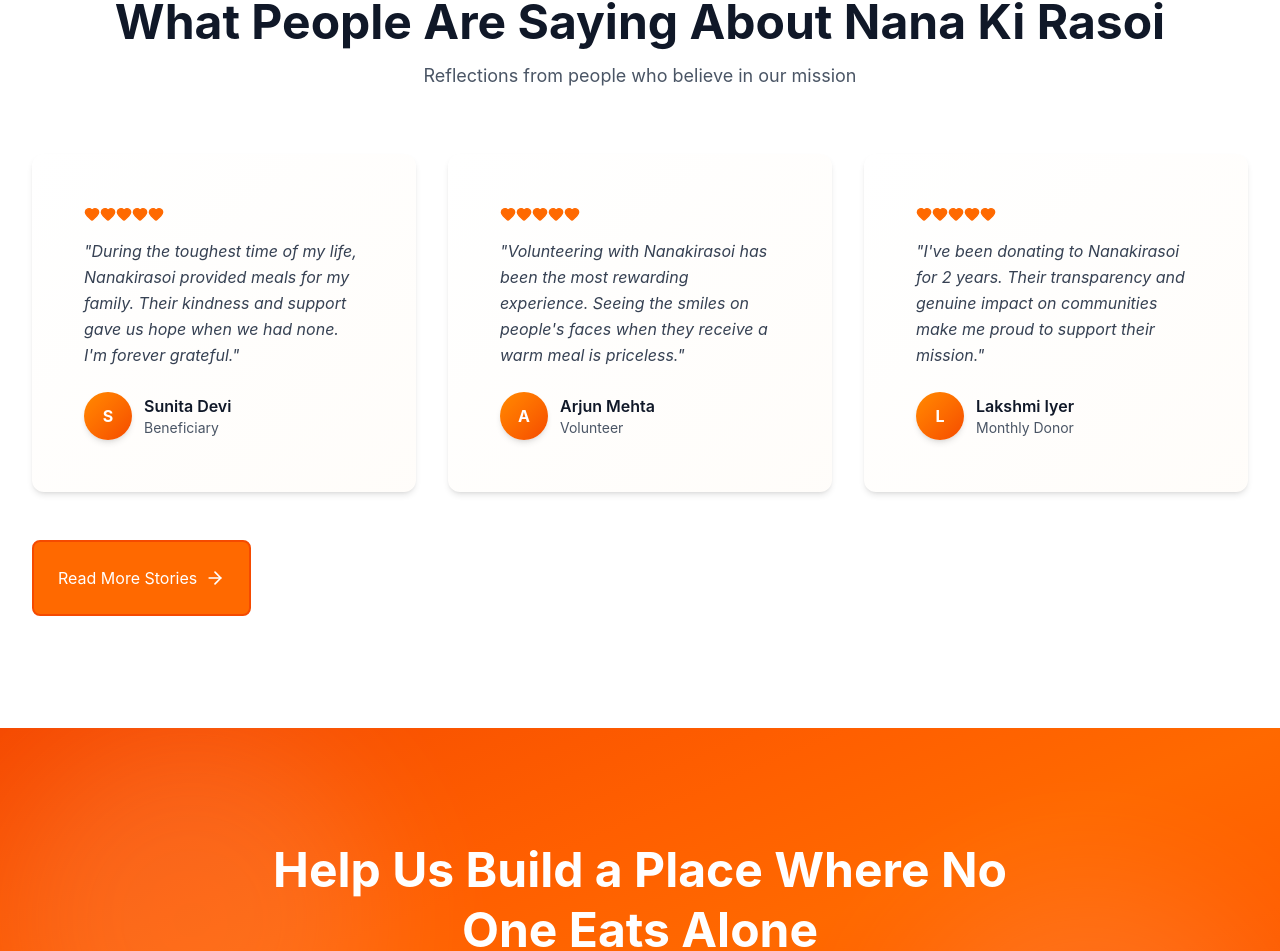
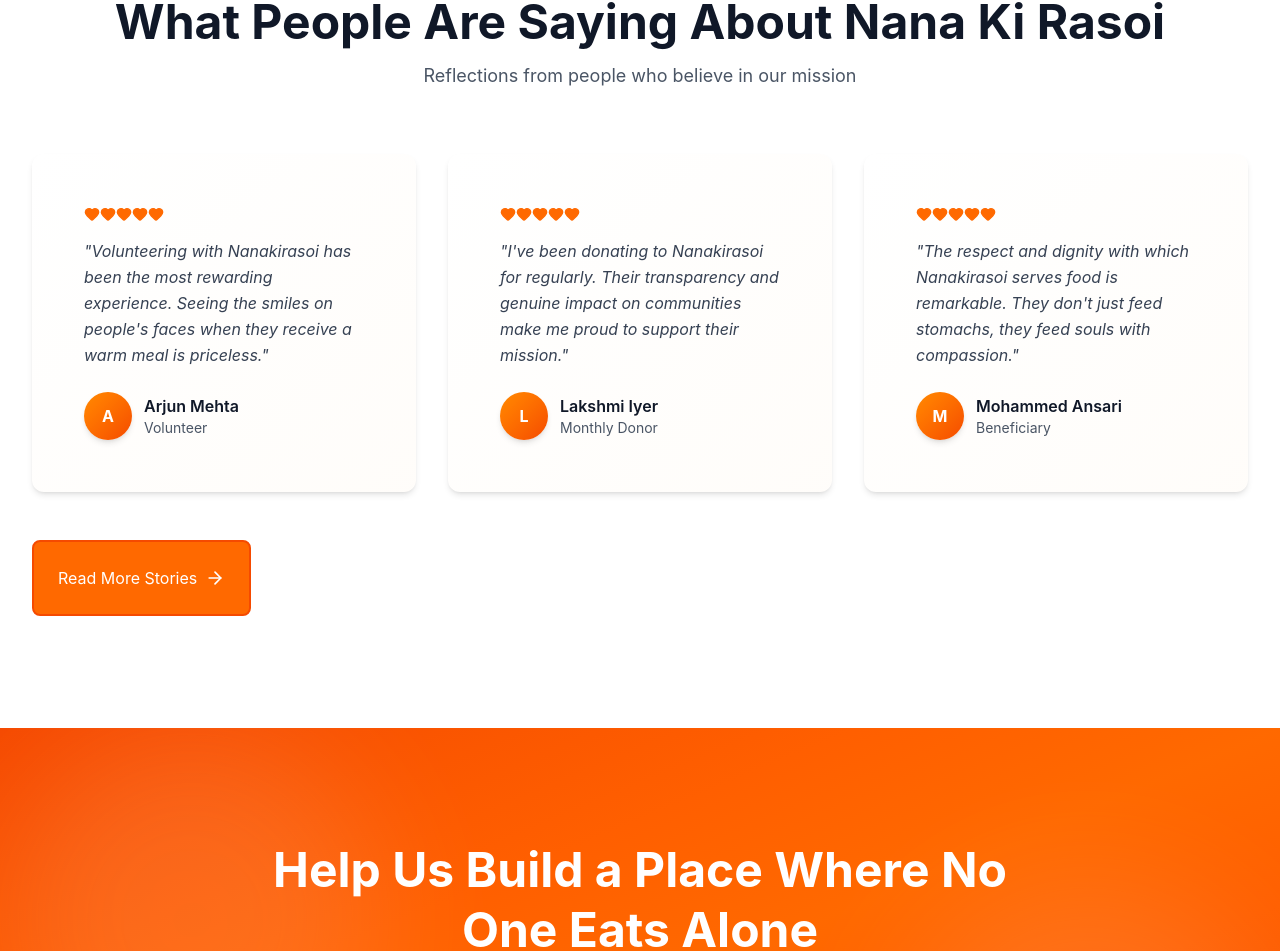
Before and after one commit to Rishavjain007/nanakirasoi, a React (Vite) app in the folder frontend/: page / in a window 1280 px wide. Shown: the part 2762-3713 px from the top of the page. Built offline with nearby package versions, Linux system fonts and the light colour scheme.

Commit message:
Update mock.js

```diff
--- a/frontend/src/data/mock.js
+++ b/frontend/src/data/mock.js
@@ -87,15 +87,6 @@
 export const testimonials = [
   {
     id: 1,
-    name: "Sunita Devi",
-    role: "Beneficiary",
-    content:
-      "During the toughest time of my life, Nanakirasoi provided meals for my family. Their kindness and support gave us hope when we had none. I'm forever grateful.",
-    rating: 5,
-    location: "Mumbai",
-  },
-  {
-    id: 2,
     name: "Arjun Mehta",
     role: "Volunteer",
     content:
@@ -104,40 +95,31 @@
     location: "Delhi",
   },
   {
-    id: 3,
+    id: 2,
     name: "Lakshmi Iyer",
     role: "Monthly Donor",
     content:
-      "I've been donating to Nanakirasoi for 2 years. Their transparency and genuine impact on communities make me proud to support their mission.",
+      "I've been donating to Nanakirasoi for regularly. Their transparency and genuine impact on communities make me proud to support their mission.",
     rating: 5,
-    location: "Bangalore",
+    location: "Delhi",
   },
   {
-    id: 4,
+    id: 3,
     name: "Mohammed Ansari",
     role: "Beneficiary",
     content:
       "The respect and dignity with which Nanakirasoi serves food is remarkable. They don't just feed stomachs, they feed souls with compassion.",
     rating: 5,
-    location: "Hyderabad",
+    location: "Delhi",
   },
   {
-    id: 5,
-    name: "Priya Reddy",
-    role: "Corporate Partner",
-    content:
-      "Our company partners with Nanakirasoi for CSR activities. Their organized approach and measurable impact make them an excellent partner.",
-    rating: 5,
-    location: "Pune",
-  },
-  {
-    id: 6,
+    id: 4,
     name: "Ramesh Gupta",
-    role: "Volunteer Coordinator",
+    role: "Volunteer",
     content:
       "I've worked with many NGOs, but Nanakirasoi's dedication to their cause and efficient operations stand out. A truly impactful organization.",
     rating: 5,
-    location: "Chennai",
+    location: "Delhi",
   },
 ];
 
```
